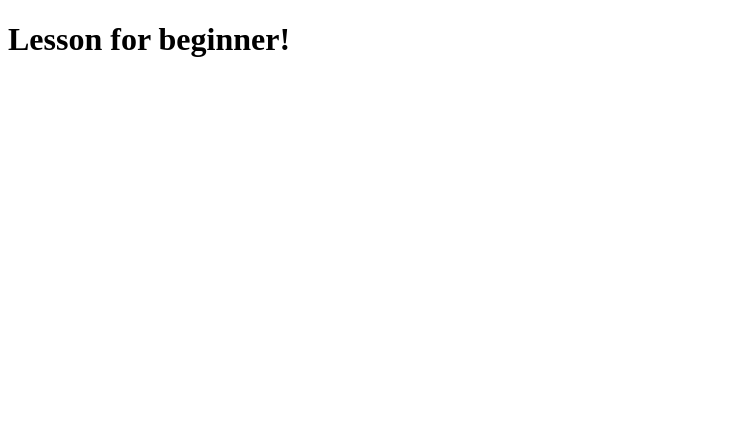
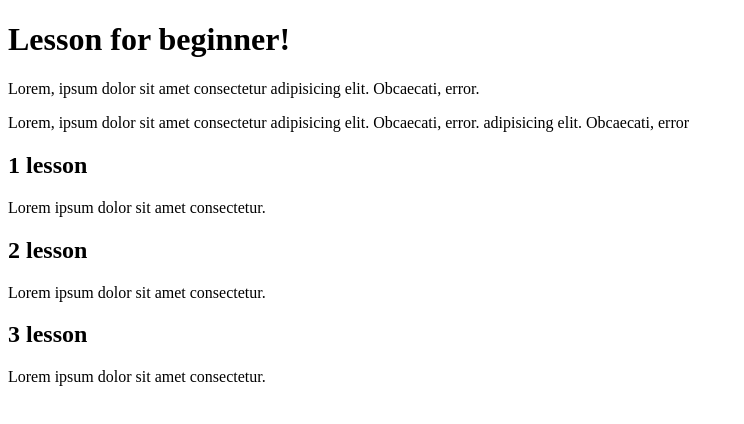
Before and after one commit to coderman19/lesson-begin, a website: page app/index.html in a window 1280 px wide. Shown: the whole page, without its empty margins (0-744 px from the left). Drawn offline with Linux system fonts and the light colour scheme.

Commit message:
change html code

```diff
--- a/app/index.html
+++ b/app/index.html
@@ -7,5 +7,15 @@
 </head>
 <body>
     <h1>Lesson for beginner!</h1>
+    <p>Lorem, ipsum dolor sit amet consectetur adipisicing elit. Obcaecati, error.</p>
+    <p>Lorem, ipsum dolor sit amet consectetur adipisicing elit. Obcaecati, error.
+        adipisicing elit. Obcaecati, error
+    </p>
+    <h2>1 lesson</h2>
+    <p>Lorem ipsum dolor sit amet consectetur.</p>
+    <h2>2 lesson</h2>
+    <p>Lorem ipsum dolor sit amet consectetur.</p>
+    <h2>3 lesson</h2>
+    <p>Lorem ipsum dolor sit amet consectetur.</p>
 </body>
 </html>
```
